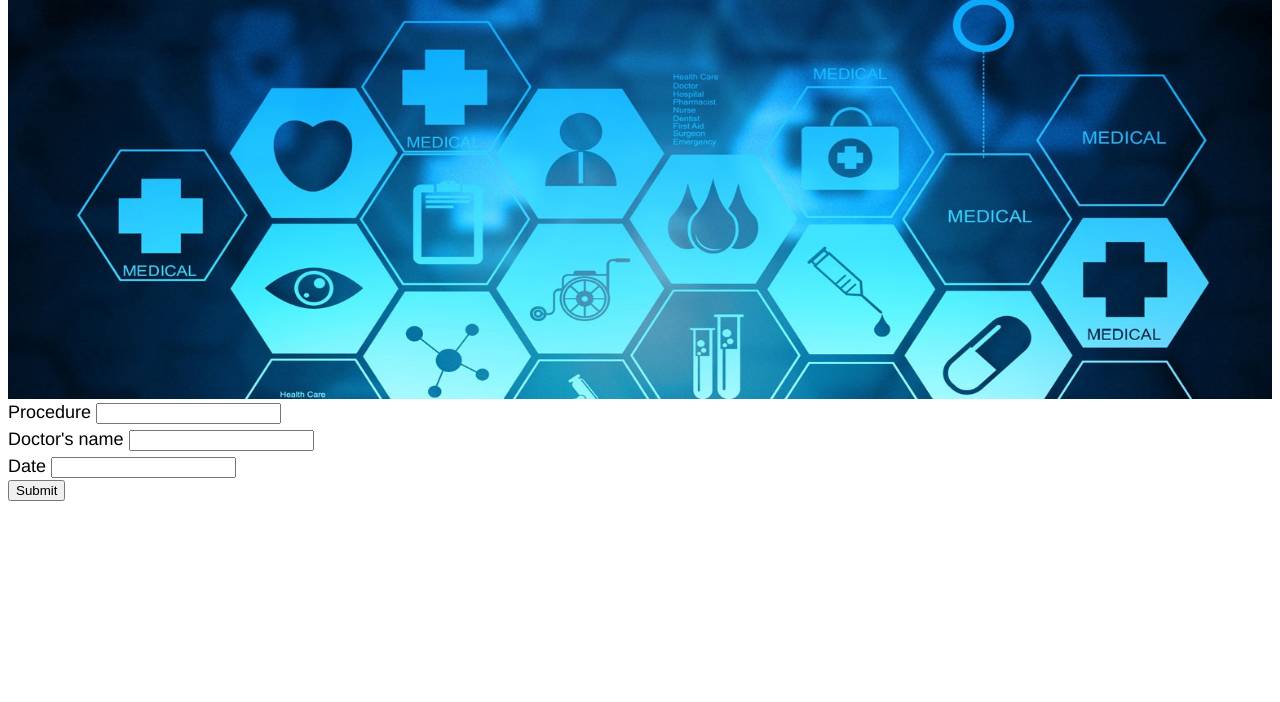
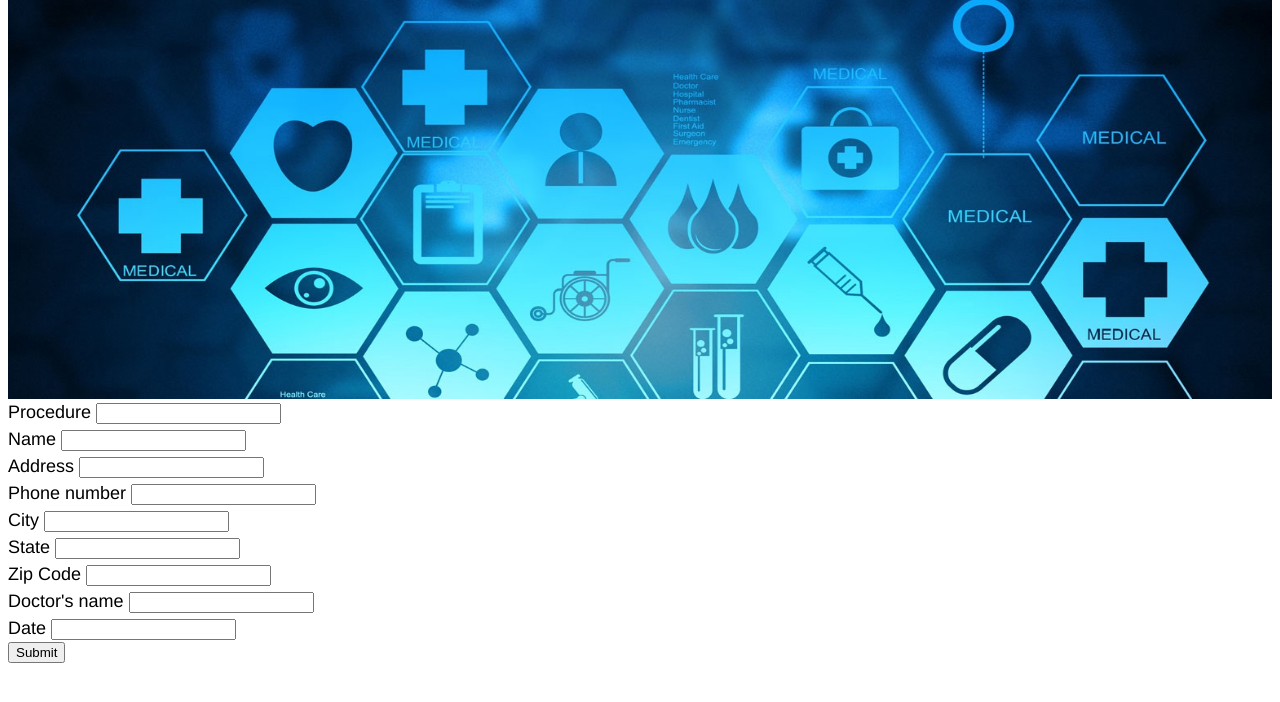
Before and after one commit to darrinland/CS3450GroupProject, a Django app: page /patient/add_appointment in a window 1280 px wide. Shown: the part 79-781 px from the top of the page. Run offline with Django 3.2, Linux system fonts and the light colour scheme; parts of the project's set-up code (start-up, migrations or seed data) failed here and were passed over.

Commit message:
finished the appointment structure from patient side

```diff
--- a/Horizon_Health/Login/views.py
+++ b/Horizon_Health/Login/views.py
@@ -30,7 +30,7 @@ def handleLogin(request):
 def handleNewUser(request):
 	user = User(user_name=request.POST['user_name'], password=request.POST['password'], userType='patient')
 	user.save()
-	patient = Patient(first_name="12", last_name="Thompson", date_of_birth="may", user_id=str(user.pk))
+	patient = Patient(user_id=str(user.pk))
 	patient.save()
 	request.session['user_id'] = str(user.pk)
 	return redirect('patient:index')
--- a/Horizon_Health/patient/templates/patient/add_appointment.html
+++ b/Horizon_Health/patient/templates/patient/add_appointment.html
@@ -30,9 +30,33 @@
       <form action="{% url 'patient:save_appointment'%}" method='post'>
         {% csrf_token %}
         <div>
-          <div >
+            <div >
             <label > Procedure</label>
                <input id="procedure" name="procedure" type="text" /><br>
+          </div>
+          <div >
+            <label > Name</label>
+               <input id="name" name="name" type="text" /><br>
+          </div>
+            <div >
+            <label > Address</label>
+               <input id="address" name="address" type="text" /><br>
+          </div>
+            <div >
+            <label > Phone number</label>
+               <input id="phone_number" name="phone_number" type="text" /><br>
+          </div>
+            <div >
+            <label > City</label>
+               <input id="city" name="city" type="text" /><br>
+          </div>
+            <div >
+            <label > State</label>
+               <input id="state" name="state" type="text" /><br>
+          </div>
+            <div >
+            <label > Zip Code</label>
+               <input id="zip_code" name="zip_code" type="text" /><br>
           </div>
           <div >
             <label >Doctor's name</label>
--- a/Horizon_Health/patient/views.py
+++ b/Horizon_Health/patient/views.py
@@ -41,7 +41,7 @@ def appointment(request) :
     return HttpResponse(template.render(req, request))
 
 def update_patient(request, patient_id) :
-    patient = Patient.objects.get(user_id=patient_id)
+    patient = Patient.objects.get(user_id = request.session['user_id'])
     patient.first_name = request.POST.get('firstname', False)
     patient.last_name = request.POST.get('lastname', False)
     patient.date_of_birth = request.POST.get('dob', False)
@@ -58,6 +58,12 @@ def save_appointment(request) :
     appointment.date = request.POST.get('date', False)
     appointment.procedure = request.POST.get('procedure', False)
     appointment.doctor_name = request.POST.get('doctor_name', False)
+    appointment.name = request.POST.get('name', False)
+    appointment.phone_num = request.POST.get('phone_number', False)
+    appointment.address1 = request.POST.get('address', False)
+    appointment.city = request.POST.get('city', False)
+    appointment.state = request.POST.get('state', False)
+    appointment.zip_code = request.POST.get('zip_code', False)
     appointment.save()
     return redirect('/patient')
 def delete_appointment(request, appointment_id) :
```
Also changed, not shown: Horizon_Health/patient/templates/patient/settings.html (+4 -4 lines), Horizon_Health/secretary/models.py (+10 -10 lines), Horizon_Health/secretary/migrations/0003_auto_20180424_2052.py (added).
